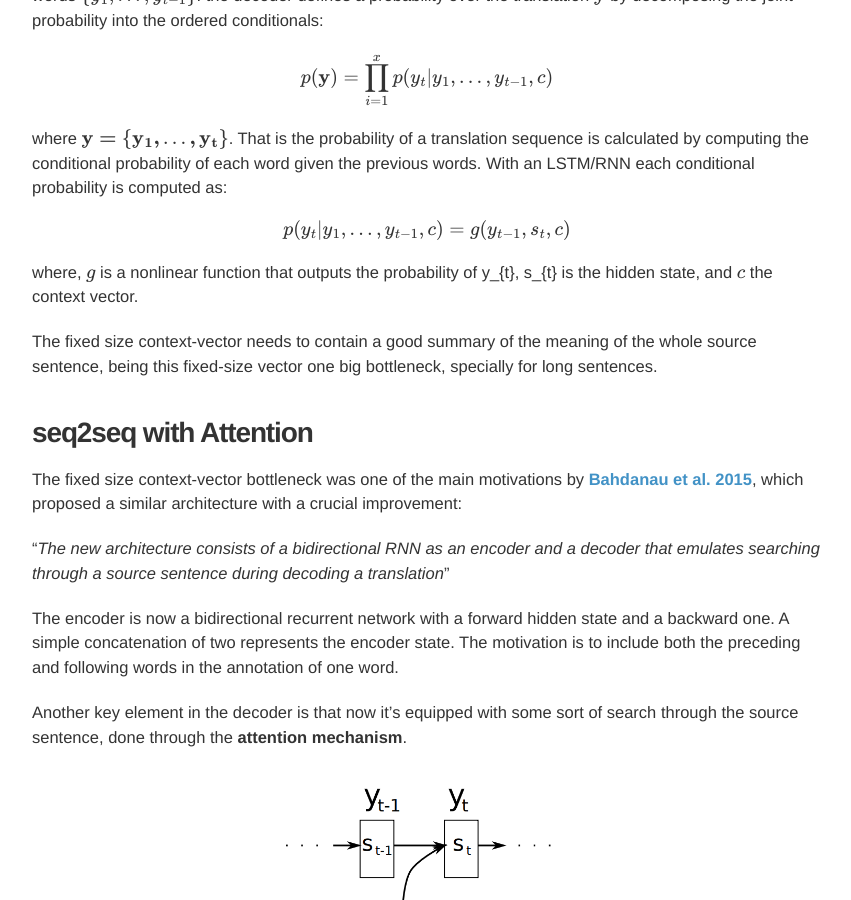
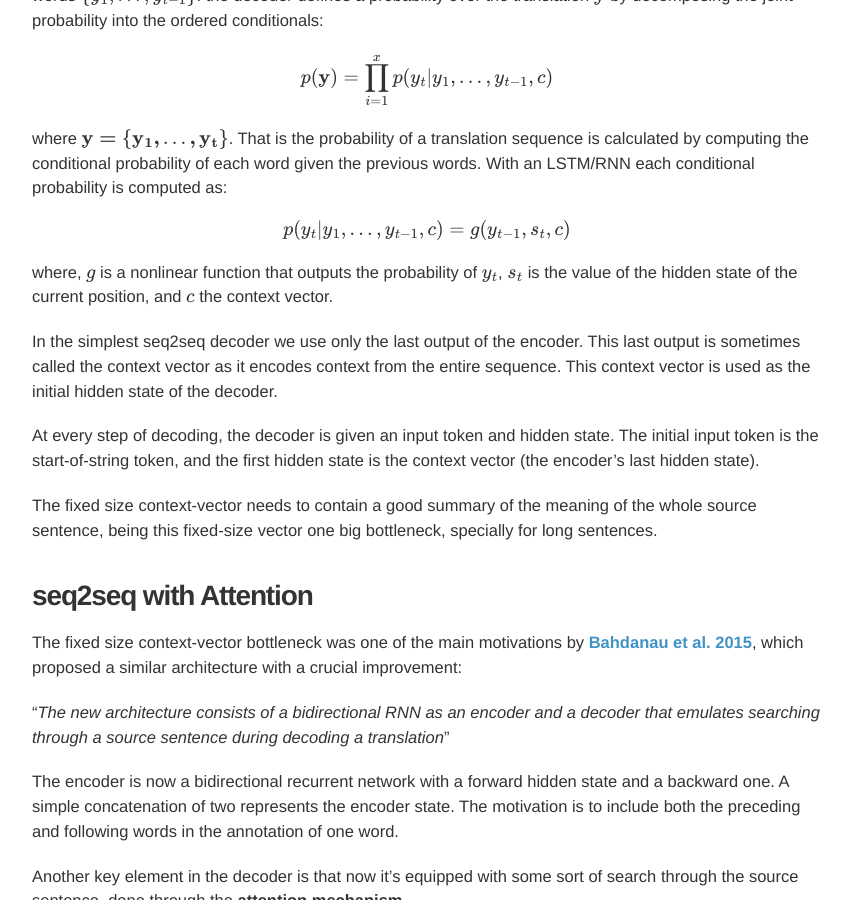
Before and after one commit to davidsbatista/davidsbatista.net, a Jekyll site: the page built from _posts/2020-01-25-Attention.md, in a window 1280 px wide and 900 px high, scrolled down 1142 px. Shown: the whole window, without its empty margins (213-1064 px from the left). Built offline with Jekyll 4.4.1, drawn with Linux system fonts in a browser that asks for light colours; nearby versions of some CDN libraries; some web fonts are replaced; formulas are drawn with MathJax 3.

Commit message:
WIP: Attention

```diff
--- a/_posts/2020-01-25-Attention.md
+++ b/_posts/2020-01-25-Attention.md
@@ -56,8 +56,19 @@ is computed as:
 
 $$p(y_{t} | {y_{1}, \dots , y_{t-1}}, c) = g(y_{t−1}, s_{t}, c)$$
 
-where, $g$ is a nonlinear function that outputs the probability of y_{t},
-s_{t} is the hidden state, and $c$ the context vector.
+where, $g$ is a nonlinear function that outputs the probability of $y_{t}$,
+$s_{t}$ is the value of the hidden state of the current position, and $c$ the
+context vector.
+
+In the simplest seq2seq decoder we use only the last output of the encoder. This
+last output is sometimes called the context vector as it encodes context from
+the entire sequence. This context vector is used as the initial hidden
+state of the decoder.
+
+At every step of decoding, the decoder is given an input token and hidden state.
+The initial input token is the start-of-string <SOS> token, and the first
+hidden state is the context vector (the encoder’s last hidden state).
+
 
 The fixed size context-vector needs to contain a good summary of the meaning of
 the whole source sentence, being this fixed-size vector one big bottleneck,
@@ -69,8 +80,9 @@ The fixed size context-vector bottleneck was one of the main motivations by
 [Bahdanau et al. 2015](https://arxiv.org/pdf/1409.0473.pdf), which proposed a
 similar architecture with a crucial improvement:
 
-"_The new architecture consists of a bidirectional RNN as an encoder and a decoder that
-emulates searching through a source sentence during decoding a translation_"
+"_The new architecture consists of a bidirectional RNN as an encoder and a
+decoder that emulates searching through a source sentence during decoding
+a translation_"
 
 The encoder is now a bidirectional recurrent network with a forward hidden state
 and a backward one. A simple concatenation of two represents the encoder state.
```
